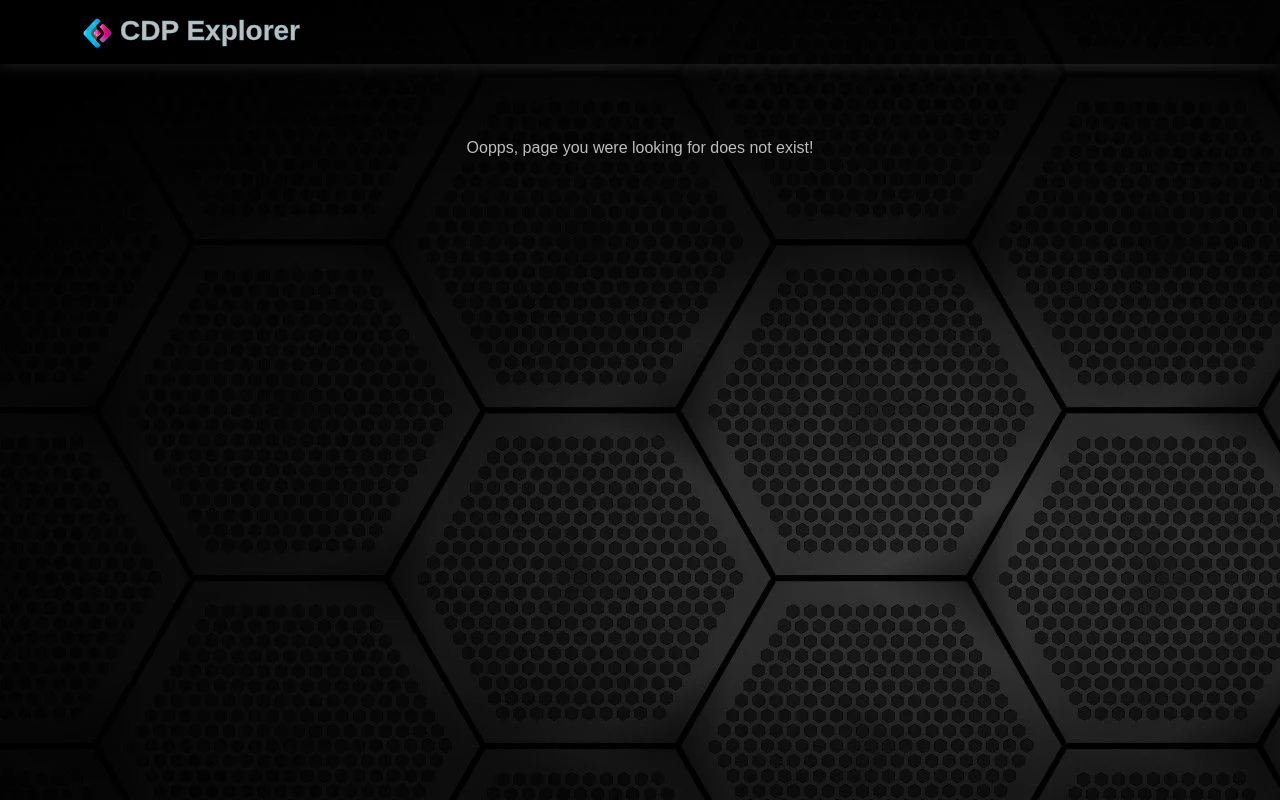
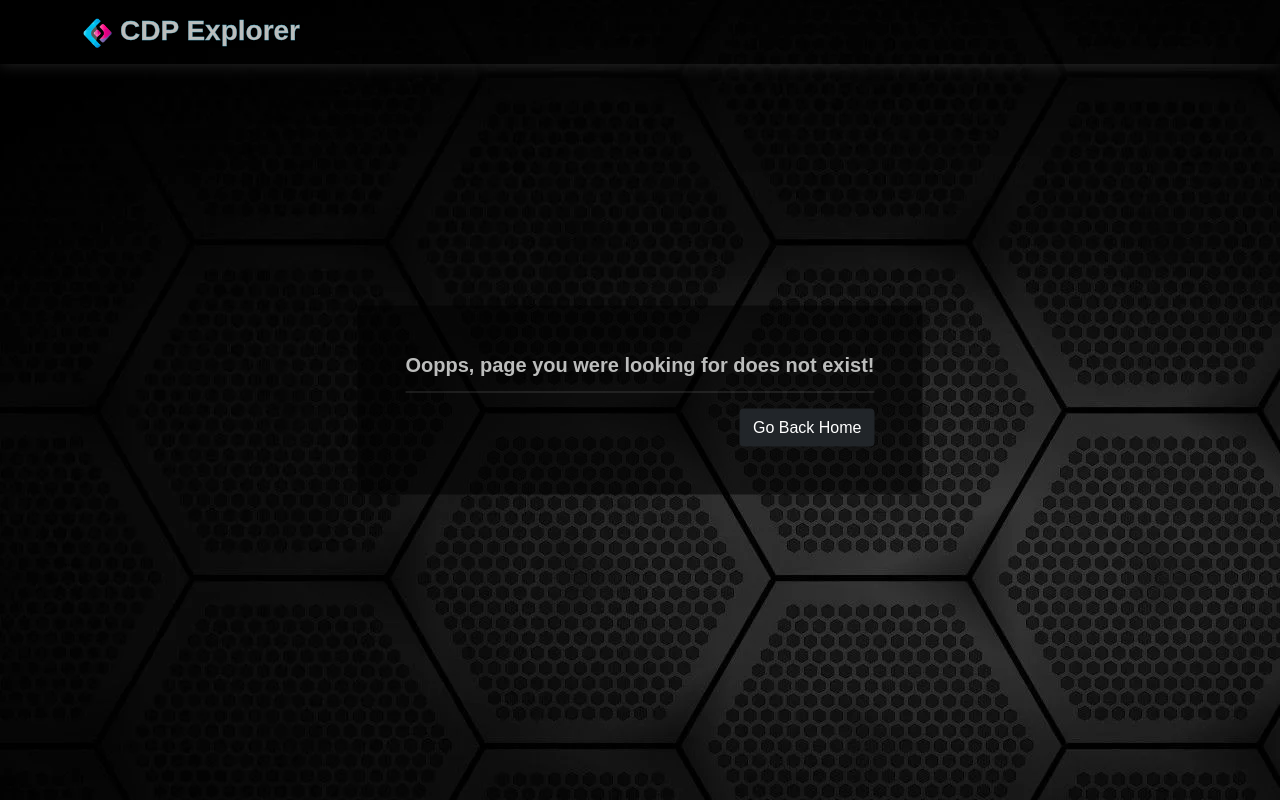
Before and after one commit to milospav7/makerdao-cdp-insight, a React (Create React App) app: page /404 in a window 1280 px wide. Built offline with nearby package versions, Linux system fonts and the light colour scheme.

Commit message:
Create go-home button and use it at user specific error pages

```diff
--- a/src/components/ErrorPage.tsx
+++ b/src/components/ErrorPage.tsx
@@ -1,4 +1,4 @@
-import ReloadAppButton from "./ReloadAppButton";
+import ReloadAppButton from "./shared/ReloadAppButton";
 
 const ErrorPage = () => (
   <div className="absolute-centered bg-dark-overlay p-5">
--- a/src/components/NotAllowedPage.tsx
+++ b/src/components/NotAllowedPage.tsx
@@ -1,7 +1,10 @@
 const NotAllowedPage = () => {
   return (
-    <div>
-      Opps, not allowed! You must intsall metamask in order to access web3!
+    <div className="absolute-centered bg-dark-overlay p-5">
+      <h5>
+        Opps, you are not allowed to acces this web site! You must install
+        Metamask in order to access web3!
+      </h5>
     </div>
   );
 };
--- a/src/components/PageNotFoundPage.tsx
+++ b/src/components/PageNotFoundPage.tsx
@@ -1,7 +1,11 @@
+import GoHomeButton from "./shared/GoHomeButton";
+
 const PageNotFoundPage = () => {
   return (
-    <div className="d-flex p-5">
-      <p className="m-auto">Oopps, page you were looking for does not exist!</p>
+    <div className="absolute-centered bg-dark-overlay p-5">
+      <h5>Oopps, page you were looking for does not exist!</h5>
+      <hr className="my-3" />
+      <GoHomeButton className="float-end" />
     </div>
   );
 };
--- a/src/components/ResourceNotFoundPage.tsx
+++ b/src/components/ResourceNotFoundPage.tsx
@@ -1,9 +1,13 @@
+import GoHomeButton from "./shared/GoHomeButton";
+
 const ResourceNotFoundPage = () => {
-    return (
-      <div className="d-flex p-5">
-        <p className="m-auto">Resource with provided id does not exist!</p>
-      </div>
-    );
-  };
+  return (
+    <div className="absolute-centered bg-dark-overlay p-5">
+      <h5>Resource with provided id does not exist!</h5>
+      <hr className="my-3" />
+      <GoHomeButton className="float-end" />
+    </div>
+  );
+};
 
-  export default ResourceNotFoundPage;
+export default ResourceNotFoundPage;
--- /dev/null
+++ b/src/components/shared/GoHomeButton.tsx
@@ -0,0 +1,23 @@
+import { useNavigate } from "react-router-dom";
+
+interface IProps {
+  className?: string;
+}
+
+const GoHomeButton = ({ className = "" }: IProps) => {
+  const navigate = useNavigate();
+
+  const goHome = () => {
+    navigate("/");
+  };
+
+  return (
+    <div className={className}>
+      <button className="btn btn-dark btn-md" onClick={goHome}>
+        Go Back Home
+      </button>
+    </div>
+  );
+};
+
+export default GoHomeButton;
--- a/src/components/ProtectedRoute.tsx
+++ b/src/components/shared/ProtectedRoute.tsx
@@ -4,7 +4,7 @@ import {
   PathRouteProps,
   Route,
 } from "react-router-dom";
-import RequireWallet from "./RequireWallet";
+import RequireWallet from "../RequireWallet";
 
 const ProtectedRoute = ({
   element,
--- a/src/components/ReloadAppButton.tsx
+++ b/src/components/shared/ReloadAppButton.tsx
@@ -1,5 +1,5 @@
 import { useNavigate } from "react-router-dom";
-import { useAuthContext } from "./Auth/hooks";
+import { useAuthContext } from "../Auth/hooks";
 
 interface IProps {
   className?: string;
```
